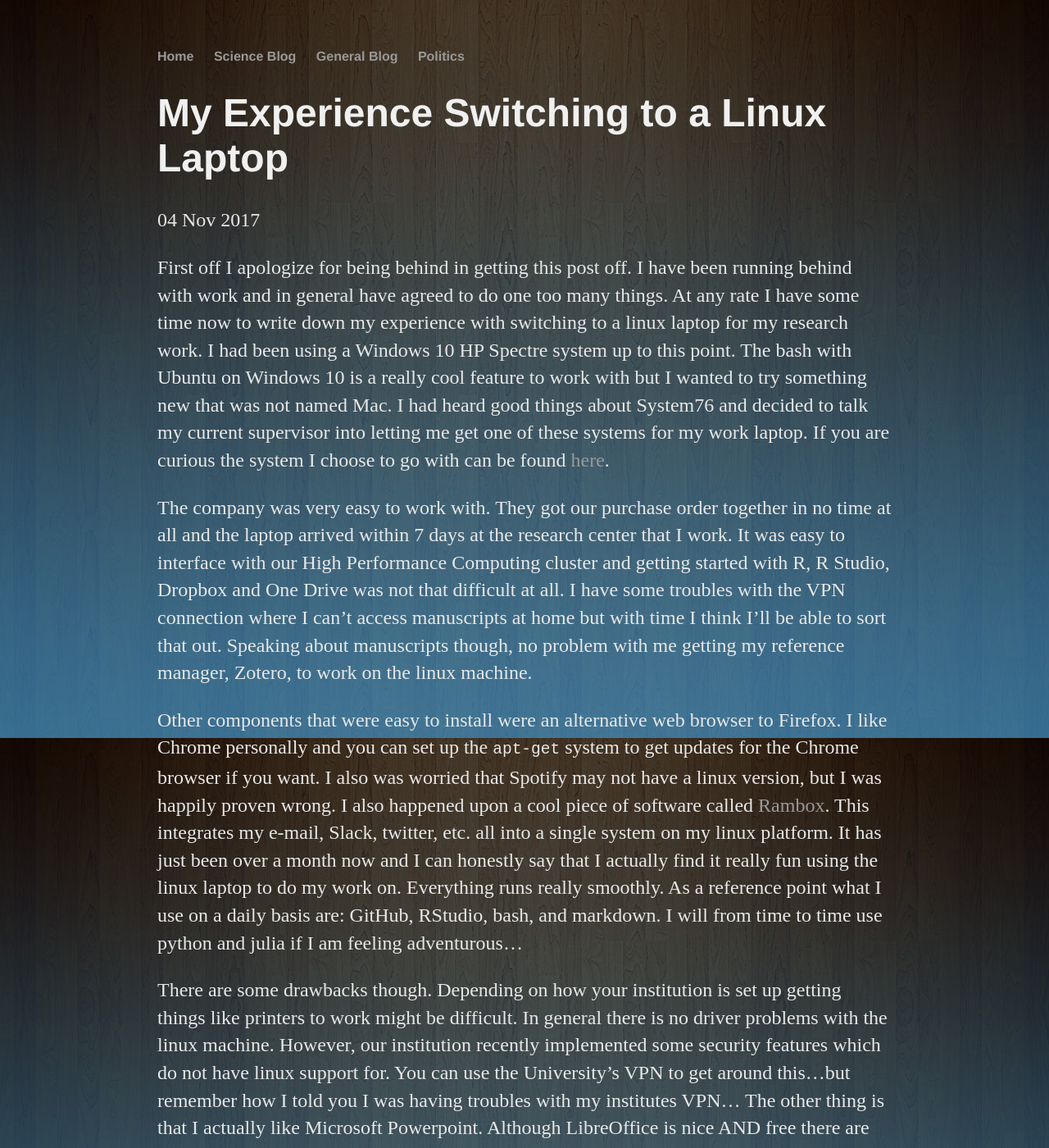
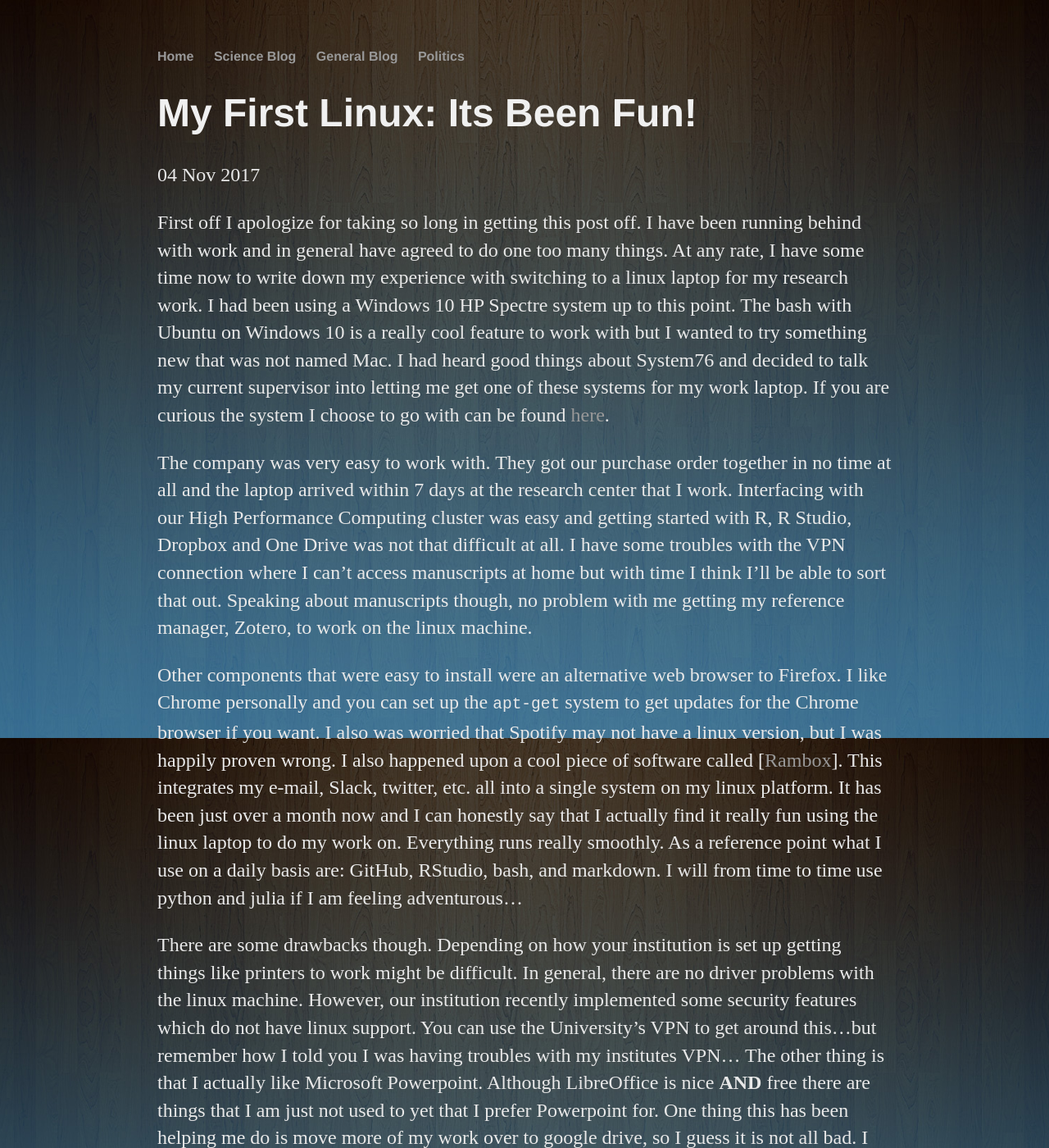
Before and after one commit to marcsze/marcsze.github.io, a Jekyll site: the page built from _posts/2017-11-04-linux.md, in a window 1280 px wide and 1400 px high. Shown: the whole window at 82% size. Built offline with Jekyll 4.4.1, drawn with Linux system fonts in a browser that asks for light colours; some web fonts are replaced; some of the changed text lies outside the part shown.

Commit message:
fix grammar

```diff
--- a/_posts/2017-11-04-linux.md
+++ b/_posts/2017-11-04-linux.md
@@ -1,20 +1,20 @@
 ---
 layout: post
-title: "My Experience Switching to a Linux Laptop"
+title: "My First Linux: Its Been Fun!"
 date: 2017-11-04
 tags: [generalblog]
 ---
 
-First off I apologize for being behind in getting this post off. I have been running behind with work and in general have agreed to do one too many things. At any rate I have some time now to write down my experience with switching to a linux laptop for my research work. I had been using a Windows 10 HP Spectre system up to this point. The bash with Ubuntu on Windows 10 is a really cool feature to work with but I wanted to try something new that was not named Mac. I had heard good things about System76 and decided to talk my current supervisor into letting me get one of these systems for my work laptop. If you are curious the system I choose to go with can be found [here](https://system76.com/cart/configure/galp3).
+First off I apologize for taking so long in getting this post off. I have been running behind with work and in general have agreed to do one too many things. At any rate, I have some time now to write down my experience with switching to a linux laptop for my research work. I had been using a Windows 10 HP Spectre system up to this point. The bash with Ubuntu on Windows 10 is a really cool feature to work with but I wanted to try something new that was not named Mac. I had heard good things about System76 and decided to talk my current supervisor into letting me get one of these systems for my work laptop. If you are curious the system I choose to go with can be found [here](https://system76.com/cart/configure/galp3).
 
- The company was very easy to work with. They got our purchase order together in no time at all and the laptop arrived within 7 days at the research center that I work. It was easy to interface with our High Performance Computing cluster and getting started with R, R Studio, Dropbox and One Drive was not that difficult at all. I have some troubles with the VPN connection where I can't access manuscripts at home but with time I think I'll be able to sort that out. Speaking about manuscripts though, no problem with me getting my reference manager, Zotero, to work on the linux machine.
+The company was very easy to work with. They got our purchase order together in no time at all and the laptop arrived within 7 days at the research center that I work. Interfacing with our High Performance Computing cluster was easy and getting started with R, R Studio, Dropbox and One Drive was not that difficult at all. I have some troubles with the VPN connection where I can't access manuscripts at home but with time I think I'll be able to sort that out. Speaking about manuscripts though, no problem with me getting my reference manager, Zotero, to work on the linux machine.
 
- Other components that were easy to install were an alternative web browser to Firefox. I like Chrome personally and you can set up the `apt-get` system to get updates for the Chrome browser if you want. I also was worried that Spotify may not have a linux version, but I was happily proven wrong. I also happened upon a cool piece of software called [Rambox](http://rambox.pro/). This integrates my e-mail, Slack, twitter, etc. all into a single system on my linux platform. It has just been over a month now and I can honestly say that I actually find it really fun using the linux laptop to do my work on. Everything runs really smoothly. As a reference point what I use on a daily basis are: GitHub, RStudio, bash, and markdown. I will from time to time use python and julia if I am feeling adventurous...
+Other components that were easy to install were an alternative web browser to Firefox. I like Chrome personally and you can set up the `apt-get` system to get updates for the Chrome browser if you want. I also was worried that Spotify may not have a linux version, but I was happily proven wrong. I also happened upon a cool piece of software called [[Rambox](http://rambox.pro/)]. This integrates my e-mail, Slack, twitter, etc. all into a single system on my linux platform. It has been just over a month now and I can honestly say that I actually find it really fun using the linux laptop to do my work on. Everything runs really smoothly. As a reference point what I use on a daily basis are: GitHub, RStudio, bash, and markdown. I will from time to time use python and julia if I am feeling adventurous...
 
- There are some drawbacks though. Depending on how your institution is set up getting things like printers to work might be difficult. In general there is no driver problems with the linux machine. However, our institution recently implemented some security features which do not have linux support for. You can use the University's VPN to get around this...but remember how I told you I was having troubles with my institutes VPN... The other thing is that I actually like Microsoft Powerpoint. Although LibreOffice is nice AND free there are things that I am just not used to yet that I prefer Powerpoint for. One thing this has been helping me do is move more of my work over to google drive, so I guess it is not all bad. I know Microsoft has their own version of this so I might give that a try as well.
+There are some drawbacks though. Depending on how your institution is set up getting things like printers to work might be difficult. In general, there are no driver problems with the linux machine. However, our institution recently implemented some security features which do not have linux support. You can use the University's VPN to get around this...but remember how I told you I was having troubles with my institutes VPN... The other thing is that I actually like Microsoft Powerpoint. Although LibreOffice is nice **AND** free there are things that I am just not used to yet that I prefer Powerpoint for. One thing this has been helping me do is move more of my work over to google drive, so I guess it is not all bad. I know Microsoft has their own version of this so I might give that a try as well.
 
-The only other aspect that I think might be difficult for people is that if they are highly integrated into the Mac ecosystem (e.g. iTunes, etc.). There isn't really any easy way to transfer everything over and that might be a deal breaker for many people. ALthough there are a lot of resources online for this specific problem, see [here](https://askubuntu.com/questions/267136/importing-itunes-music-library-in-rhythmbox) and [here](https://www.reddit.com/r/linux4noobs/comments/2e6lw6/switching_from_mac_to_linuxlinux_mint_how_do_i/) as examples. So it is do able and the community of linux users is continuously growing.
+The only other aspect that I think might be difficult for people is that if they are highly integrated into the Mac ecosystem (e.g. iTunes, etc.). There isn't really any easy way to transfer everything over and that might be a deal breaker for many people. Although there are a lot of resources online for this specific problem, see [here](https://askubuntu.com/questions/267136/importing-itunes-music-library-in-rhythmbox) and [here](https://www.reddit.com/r/linux4noobs/comments/2e6lw6/switching_from_mac_to_linuxlinux_mint_how_do_i/) as examples. So it is do-able and the community of linux users is continuously growing.
 
-  Overall, I really like using the linux for work. I have a few small problems but these are institutional so may not be at all relevant to your situation. If you are thinking about making the switch I think there is enough support in place at this time to make the transition relatively painless.
+Overall, I really like using my linux laptop for work. I have a few small problems but these are institutional so may not be at all relevant to your situation. If you are thinking about making the switch I think there is enough support in place at this time to make the transition relatively painless.
 
 Hopefully, if you are thinking of making a switch, this little report has helped clear up some questions that you may have had.
```
